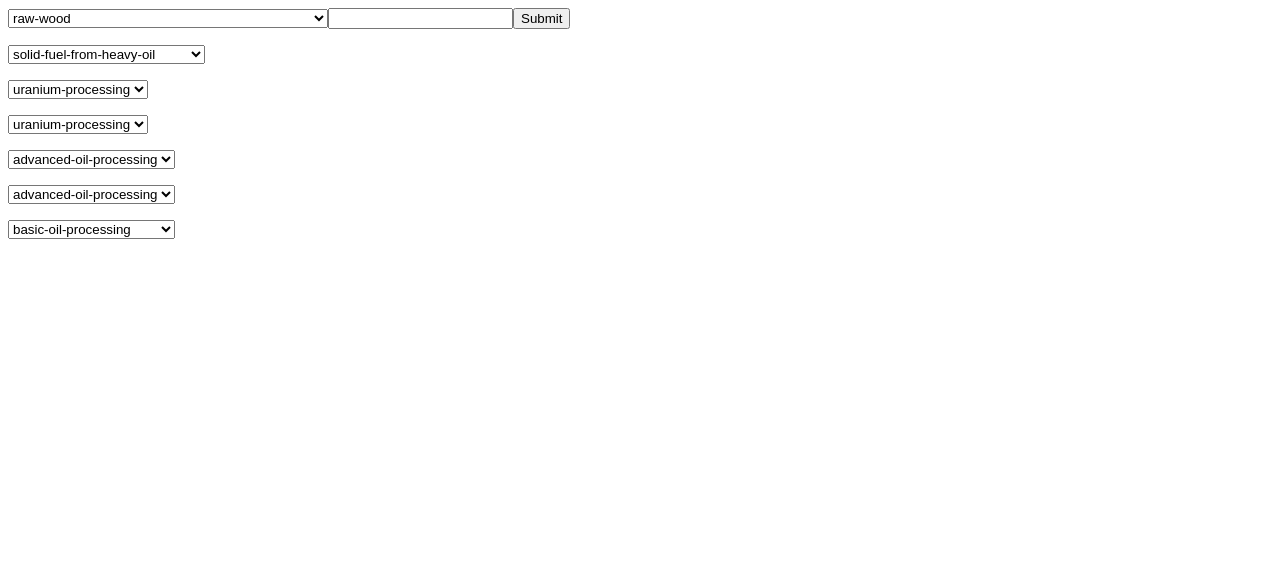
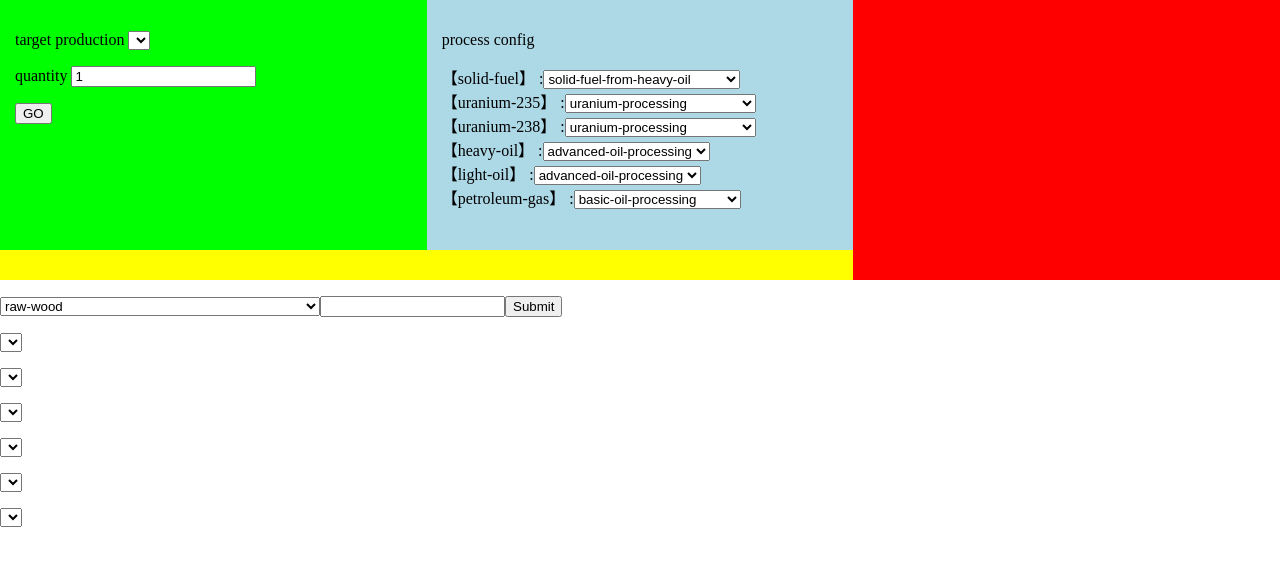
Before and after one commit to piyopiyo-yaba/factorioItemChainViewer, a plain HTML site: page index.html in a window 1280 px wide. Drawn offline with Linux system fonts and the light colour scheme.

Commit message:
html盛り

```diff
--- a/index.html
+++ b/index.html
@@ -1,16 +1,37 @@
 <!docutype html>
 <html lang="ja">
 	<head>
-	<meta charset="utf-8">
-
+		<meta charset="utf-8">
+		<link rel="stylesheet" href=".\css\grid.css">
 	</head>
 
 	<body>
+		<div id="wrapper">
+			<div id="formBox" class="sticky">
+				<p><span>target production </span><select id="inputProduct"></select></p>
+				<p><span>quantity </span><input id="inputNum" type="number" value="1"  step="1"></p>
+				<p><span></span><input id="calcButton" type="button" value="GO"></p>
+			</div>
+			<div id="configBox" class="sticky">
+				<p>process config</p>
+				<p class="config"><span>【solid-fuel】 :</span><select id="solid-fuel"></select></p>
+				<p class="config"><span>【uranium-235】 :</span><select id="uranium-235"></select></p>
+				<p class="config"><span>【uranium-238】 :</span><select id="uranium-238"></select></p>
+				<p class="config"><span>【heavy-oil】 :</span><select id="heavy-oil"></select></p>
+				<p class="config"><span>【light-oil】 :</span><select id="light-oil"></select></p>
+				<p class="config"><span>【petroleum-gas】 :</span><select id="petroleum-gas"></select></p>
+			</div>
+			<div id="outputGraphBox">
 
+			</div>
+			<div id="outputViewBox">
 
-	<script src=".\js\Tree_2.js"></script>
-	<script src=".\js\FactorioItem_0.js"></script>
-	<script src=".\js\FactorioItems_0.js"></script>
-	<script src=".\js\main.js"></script>
+			</div>
+		</div>
+
+		<script src=".\js\Tree_2.js"></script>
+		<script src=".\js\FactorioItem_0.js"></script>
+		<script src=".\js\FactorioItems_0.js"></script>
+		<script src=".\js\main.js"></script>
 	</body>
 </html>
```
